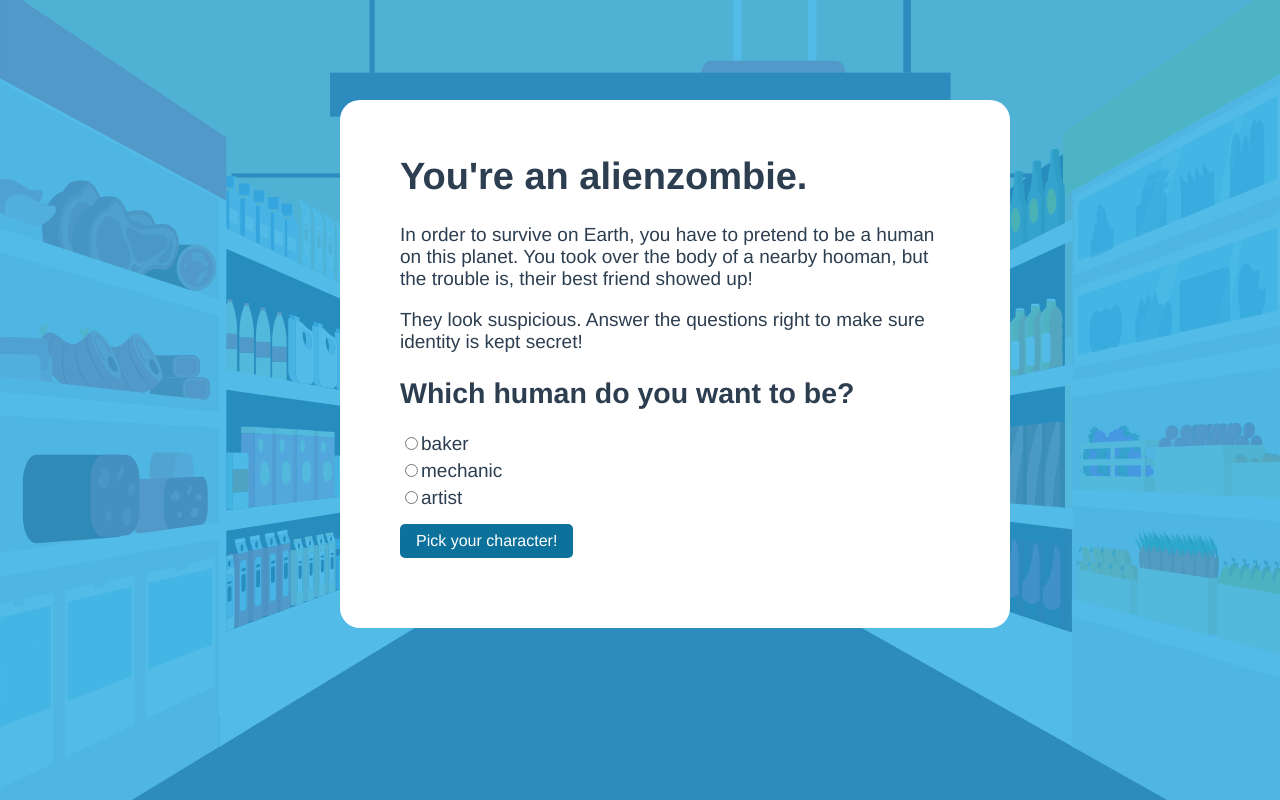
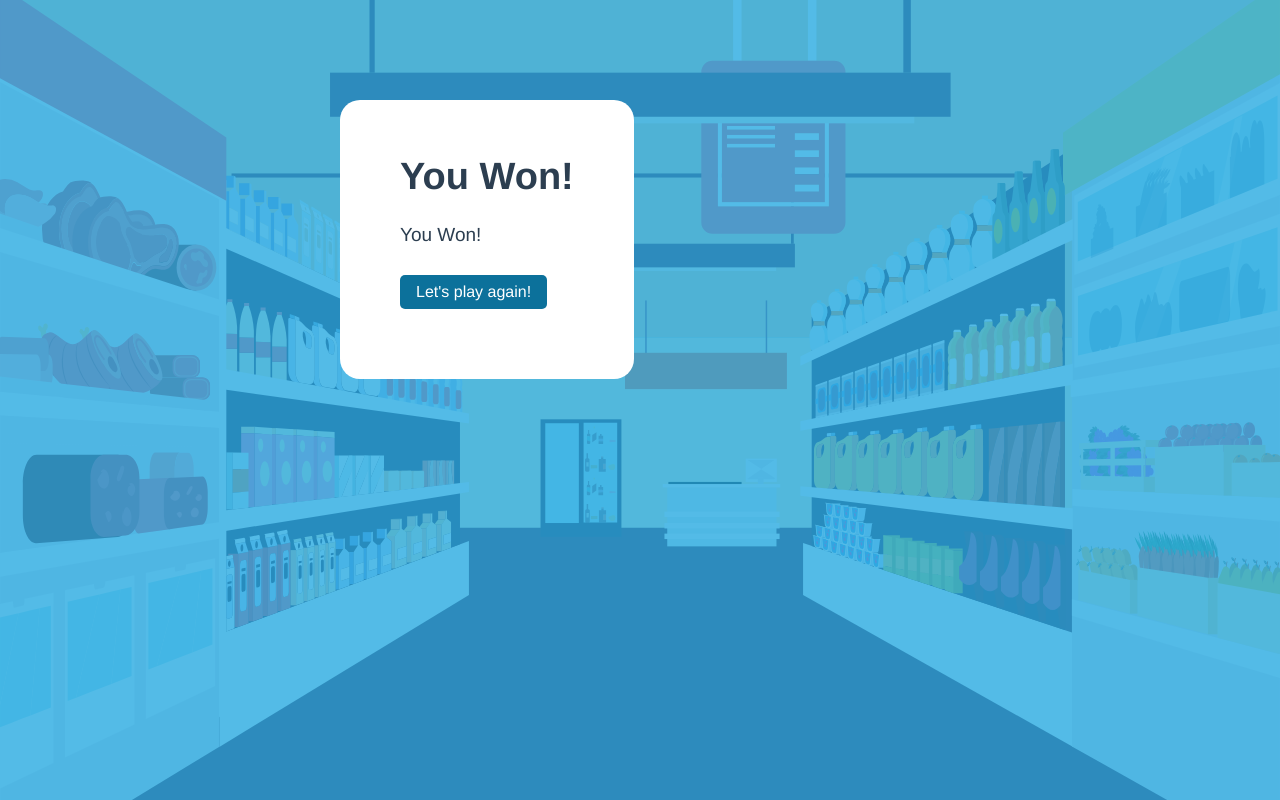
Before and after one commit to daferrom/aliengame, a Vue app: page / in a window 1280 px wide. Built offline with nearby package versions, Linux system fonts and the light colour scheme; a web font is replaced by a local one.

Commit message:
WIP: advances in modal finished game

```diff
--- a/src/App.vue
+++ b/src/App.vue
@@ -18,7 +18,7 @@
 
       <button @click="pickCharacter">Pick your character!</button>
     </GameStateStart>
-
+    <GameStateFinish v-if="uiState === 'finish'"></GameStateFinish>
     <section v-else>
       <svg viewBox="0 -180 1628 1180" class="main">
         <defs>
@@ -86,7 +86,7 @@
         <h3>{{ questions[questionIndex].question }}</h3>
       </div>
       <div class="zombietalk">
-        <p v-for="character in characterChoices" :key="character">
+        <p v-for="character in shuffle(characterChoices)" :key="character">
           <button @click="pickQuestion(character)">
             {{ questions[questionIndex][character] }}
           </button>
@@ -107,9 +107,12 @@ import Score from "@/components/Score.vue";
 import Zombie from "@/components/Zombie.vue";
 import { mapState } from "vuex";
 import GameStateStart from "@/components/GameStateStart.vue";
+import GameStateFinish from "@/components/GameStateFinish.vue";
+
 export default {
   components: {
     GameStateStart,
+    GameStateFinish,
     Artist,
     Baker,
     Friend,
@@ -138,6 +141,13 @@ export default {
     pickQuestion(character) {
       this.$store.commit("pickQuestion", character);
       console.log(character);
+    },
+    shuffle(array) {
+      for (let i = array.length - 1; i > 0; i--) {
+        const j = Math.floor(Math.random() * (i + 1));
+        [array[i], array[j]] = [array[j], array[i]];
+      }
+      return array;
     },
   },
 };
--- /dev/null
+++ b/src/components/GameStateFinish.vue
@@ -0,0 +1,13 @@
+<template>
+  <div class="modal">
+    <h1 id="header">You Won!</h1>
+    <p>You Won!</p>
+    <button>Let's play again!</button>
+  </div>
+</template>
+
+<script>
+export default {};
+</script>
+
+<style lang="scss" scoped></style>
--- a/src/store/index.js
+++ b/src/store/index.js
@@ -3,7 +3,7 @@ import { createStore } from "vuex";
 
 export default createStore({
   state: {
-    uiState: "start",
+    uiState: "finish",
     characterChoices: ['baker','mechanic','artist'],
     character:'',
     questionIndex: 0,
```
Also changed, not shown: src/assets/face.svg (added), 1 other file (tests, documents, lock files or other folders).
